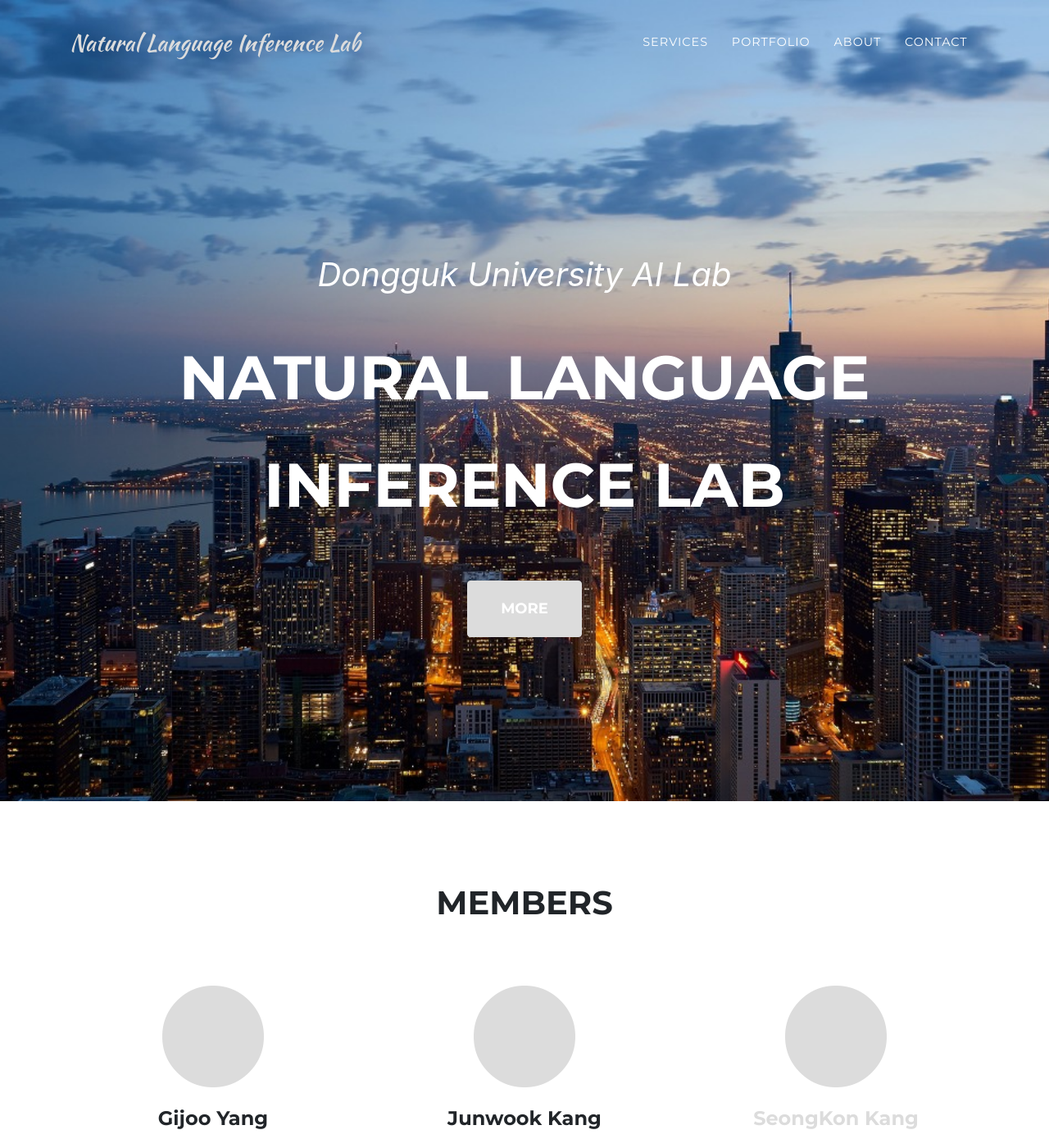
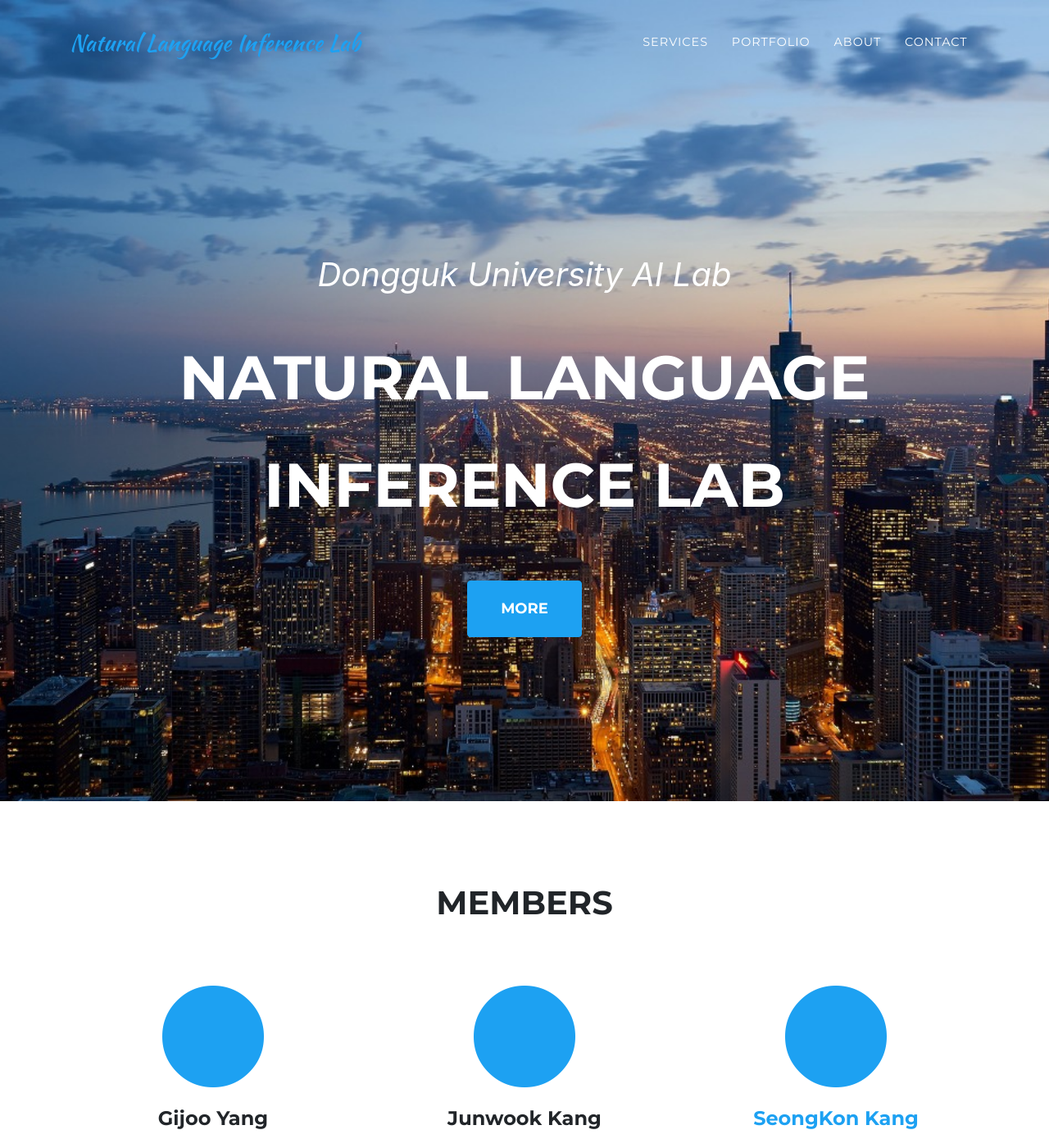
Before and after one commit to NaturalLanguageInference/NaturalLanguageInference.github.io, a Jekyll site: the page built from index.md, in a window 1280 px wide and 1400 px high. Shown: the whole window at 82% size. Built offline with Jekyll 4.4.1, drawn with Linux system fonts in a browser that asks for light colours; some web fonts are replaced.

Commit message:
Update agency.scss

```diff
--- a/assets/css/agency.scss
+++ b/assets/css/agency.scss
@@ -6,7 +6,7 @@
 @import "base/mixins.scss";
 
 // Custom colors
-$primary: {{ site.data.style.highlight | default: "#dcdcdc" }} !default;
+$primary: {{ site.data.style.highlight | default: "#1DA1F2" }} !default;
 $white: {{ site.data.style.white | default: "#fff" }} !default;
 $black: {{ site.data.style.black | default: "#000" }} !default;
 
```
